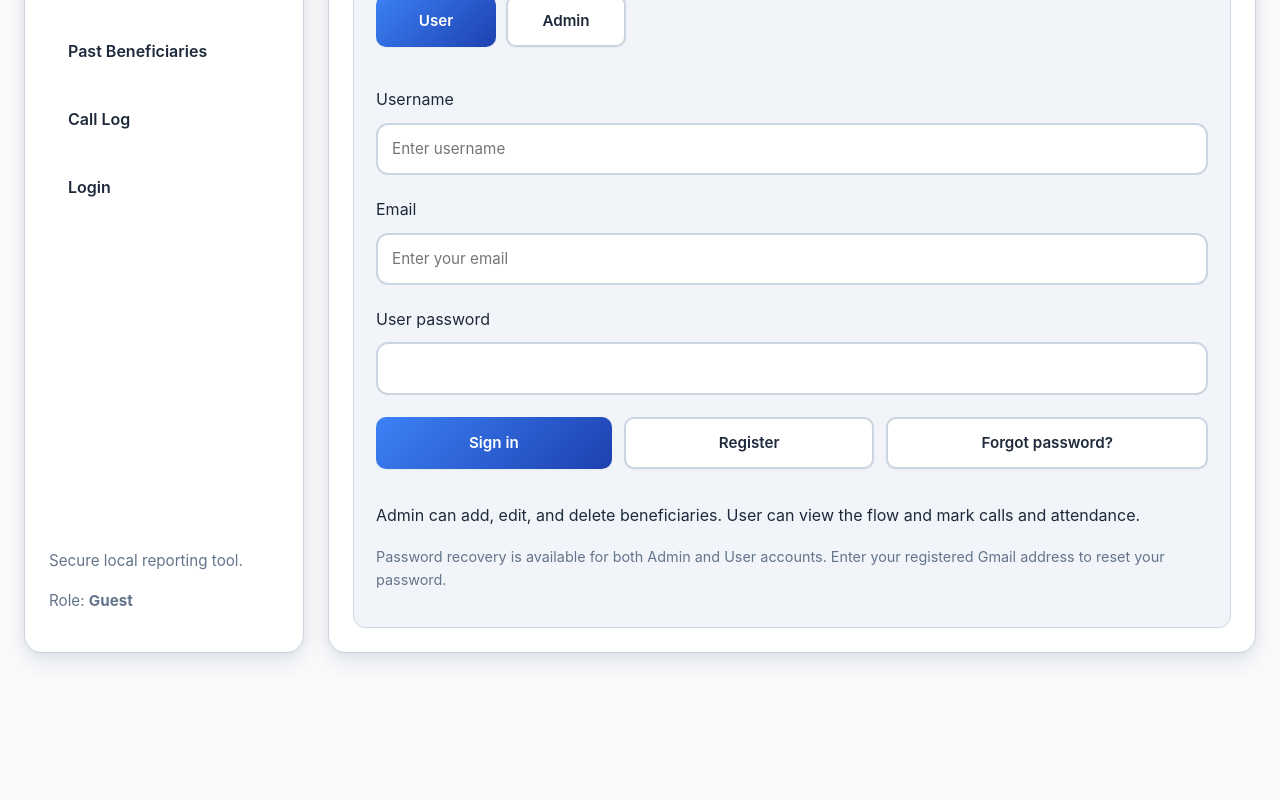
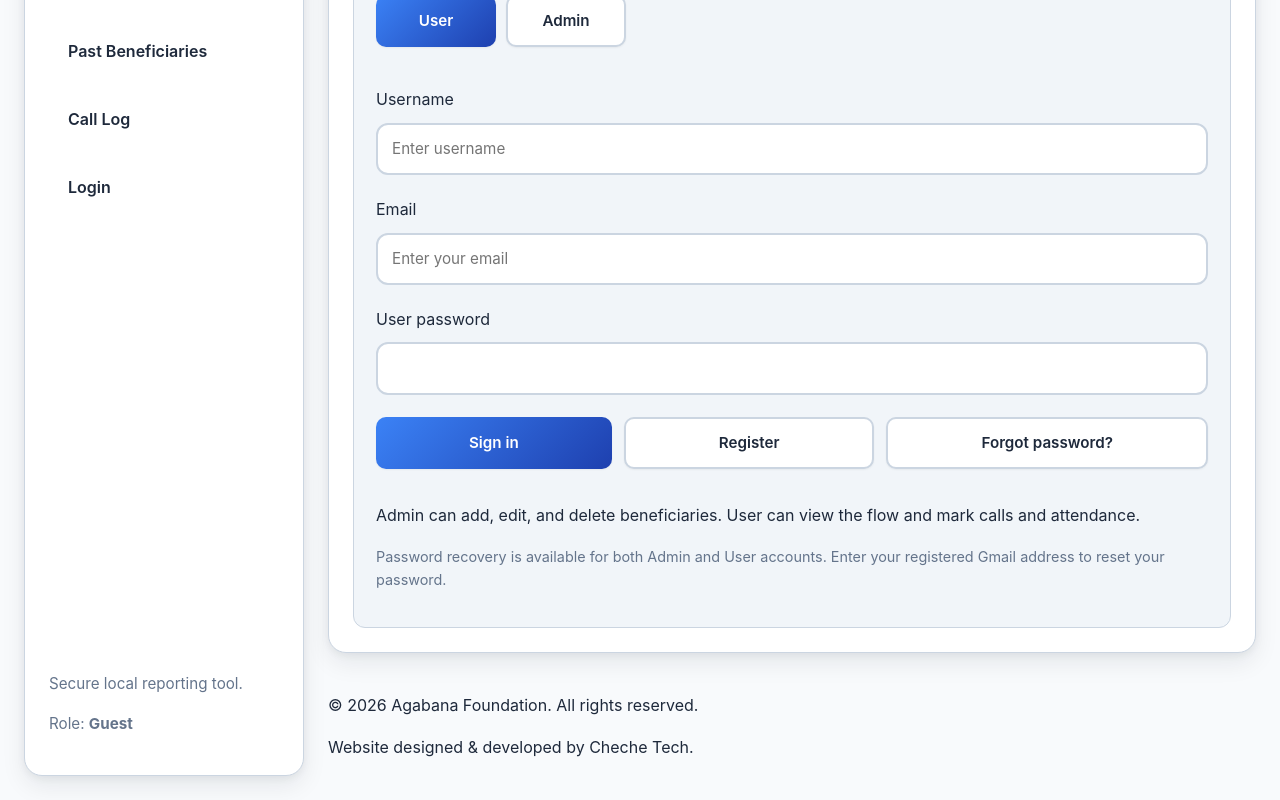
Before and after one commit to Checheli-hub/agbana-foundation, a React (Vite) app in the folder ngo-beneficiary-system/: page / in a window 1280 px wide. Shown: the part 262-1062 px from the top of the page. Before the commit the page ends 939 px from the top, so only its background shows below. Built offline with nearby package versions, Linux system fonts and the light colour scheme; no server answers.

Commit message:
Refactor page footer into reusable AppFooter component

```diff
--- a/ngo-beneficiary-system/src/App.jsx
+++ b/ngo-beneficiary-system/src/App.jsx
@@ -5,6 +5,7 @@ import { useSessionStorage } from "./hooks/useSessionStorage.jsx";
 import { fetchBeneficiariesPaginated } from "./services/beneficiaryService.js";
 import { getUsers } from "./services/authService.js";
 import Sidebar from "./components/Sidebar.jsx";
+import AppFooter from "./components/AppFooter.jsx";
 import Dashboard from "./pages/Dashboard.jsx";
 import Beneficiaries from "./pages/Beneficiaries.jsx";
 import Called from "./pages/Called.jsx";
@@ -246,6 +247,8 @@ export default function App() {
             <Route path="/verify" element={<Verify />} />
             <Route path="*" element={<NotFound />} />
           </Routes>
+
+          <AppFooter />
         </main>
       </div>
     </BrowserRouter>
--- /dev/null
+++ b/ngo-beneficiary-system/src/components/AppFooter.jsx
@@ -0,0 +1,18 @@
+export default function AppFooter() {
+  return (
+    <footer className="app-footer">
+      <p>© 2026 Agabana Foundation. All rights reserved.</p>
+      <p>
+        Website designed & developed by{' '}
+        <a
+          href="https://abdulkudus-portfolio.netlify.app/"
+          target="_blank"
+          rel="noopener noreferrer"
+        >
+          Cheche Tech
+        </a>
+        .
+      </p>
+    </footer>
+  );
+}
```
